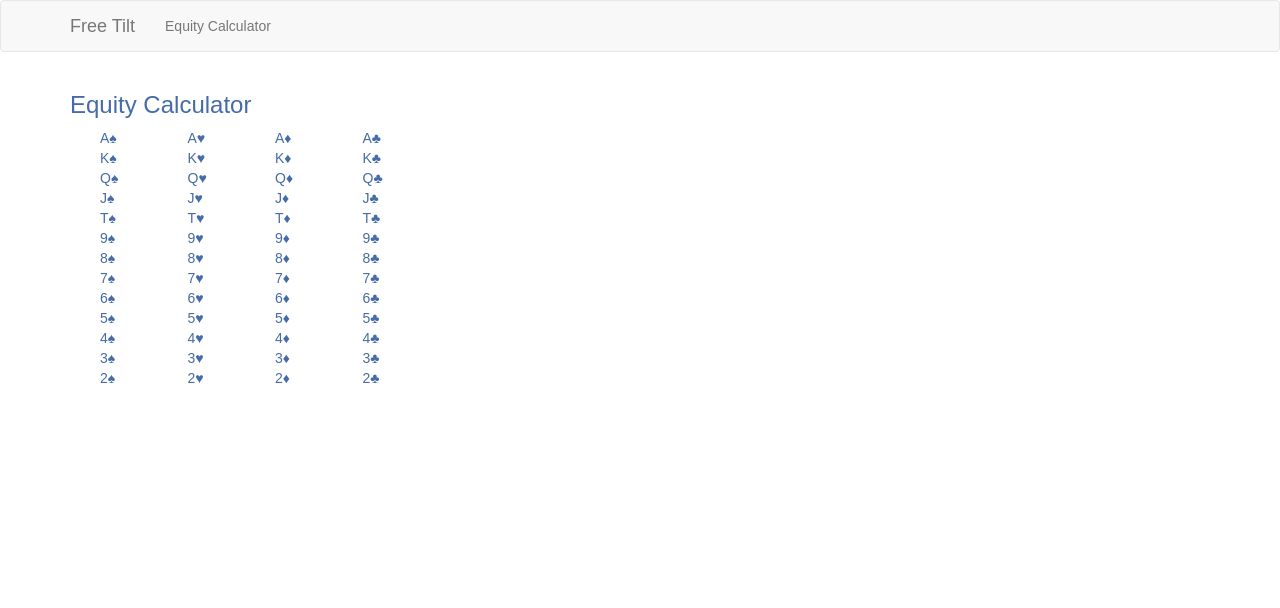
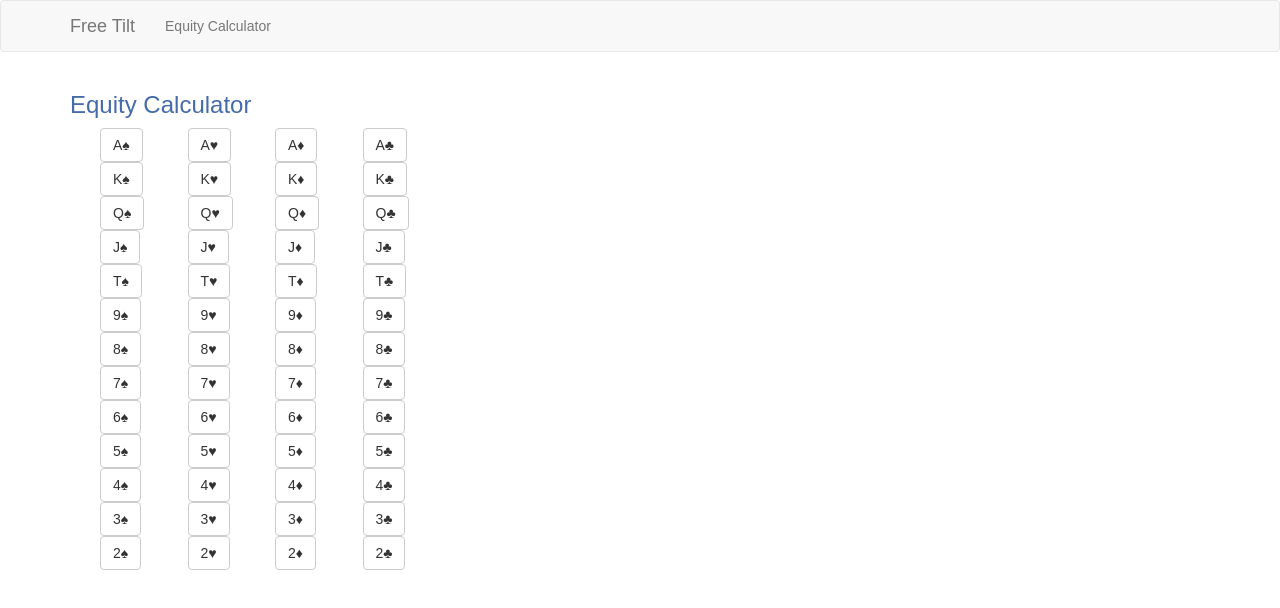
Before and after one commit to billmiller2/freetilt, a React (Create React App) app: page /equitycalculator in a window 1280 px wide. Shown: the top 608 px of the page. Built offline with nearby package versions, Linux system fonts and the light colour scheme.

Commit message:
card selection buttons

```diff
--- a/src/equitycalculator/components/buttons/card.jsx
+++ b/src/equitycalculator/components/buttons/card.jsx
@@ -1,3 +1,8 @@
 import * as React from 'react'
+import { Button } from 'react-bootstrap'
 
-export const Card = () => <button>Card</button>
+export const Card = (props) => (
+    <Button>
+        {props.rank + props.suit}
+    </Button>
+)
--- a/src/equitycalculator/components/cards.jsx
+++ b/src/equitycalculator/components/cards.jsx
@@ -1,6 +1,7 @@
 import * as React from 'react'
 import { Col } from 'react-bootstrap'
 import { suits, ranks } from '../'
+import { Card } from './'
 
 export class Cards extends React.Component {
     render() {
@@ -8,8 +9,14 @@ export class Cards extends React.Component {
             <div>
             {suits.map((suit, i) =>
                 <Col key={i} xs={3}>
-                    {ranks.map((rank, i) => {
-                        return [(rank + suit), <br key={i} />]
+                    {ranks.map((rank, j) => {
+                        return [
+                            <Card
+                                key={rank+suit}
+                                rank={rank}
+                                suit={suit} />,
+                            <br key={suit+rank} />
+                        ]
                     })}
                 </Col>
             )}
--- a/src/equitycalculator/components/index.js
+++ b/src/equitycalculator/components/index.js
@@ -1,2 +1,3 @@
 export * from './equityCalculator'
 export * from './cards'
+export * from './buttons'
```
